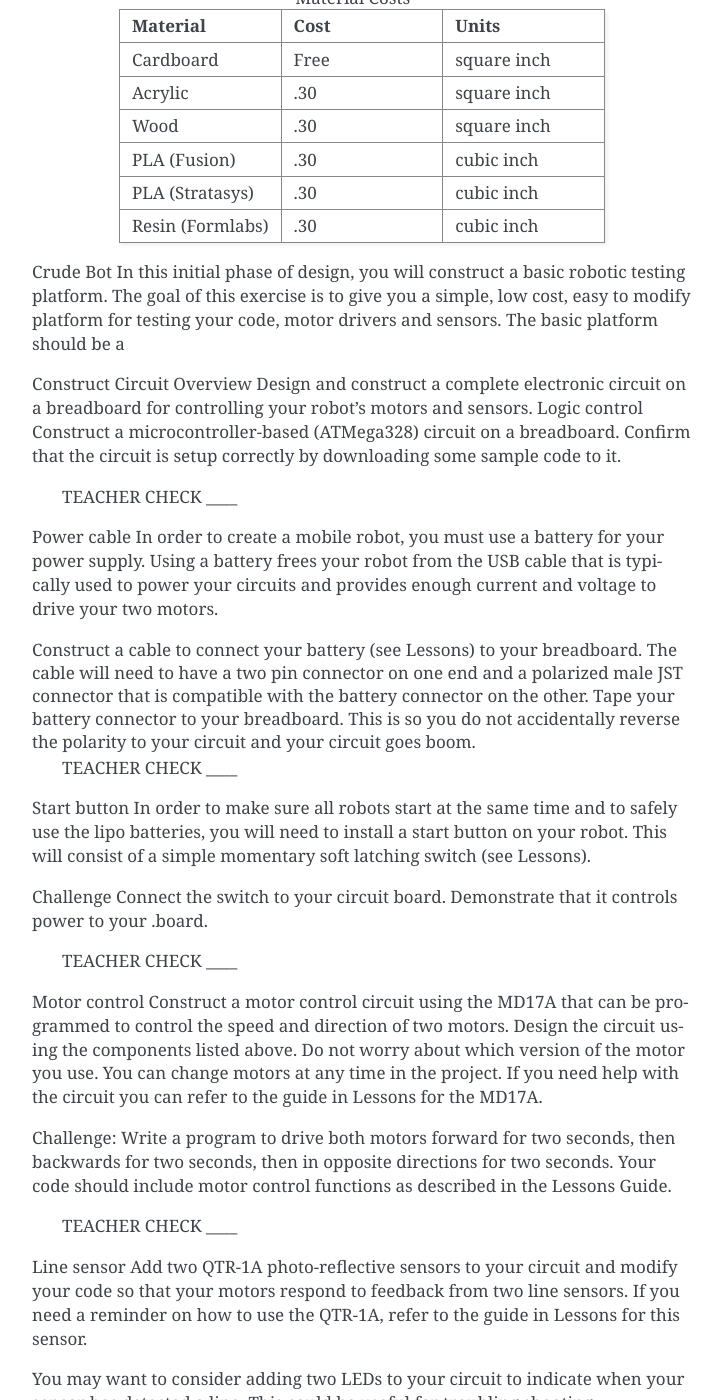
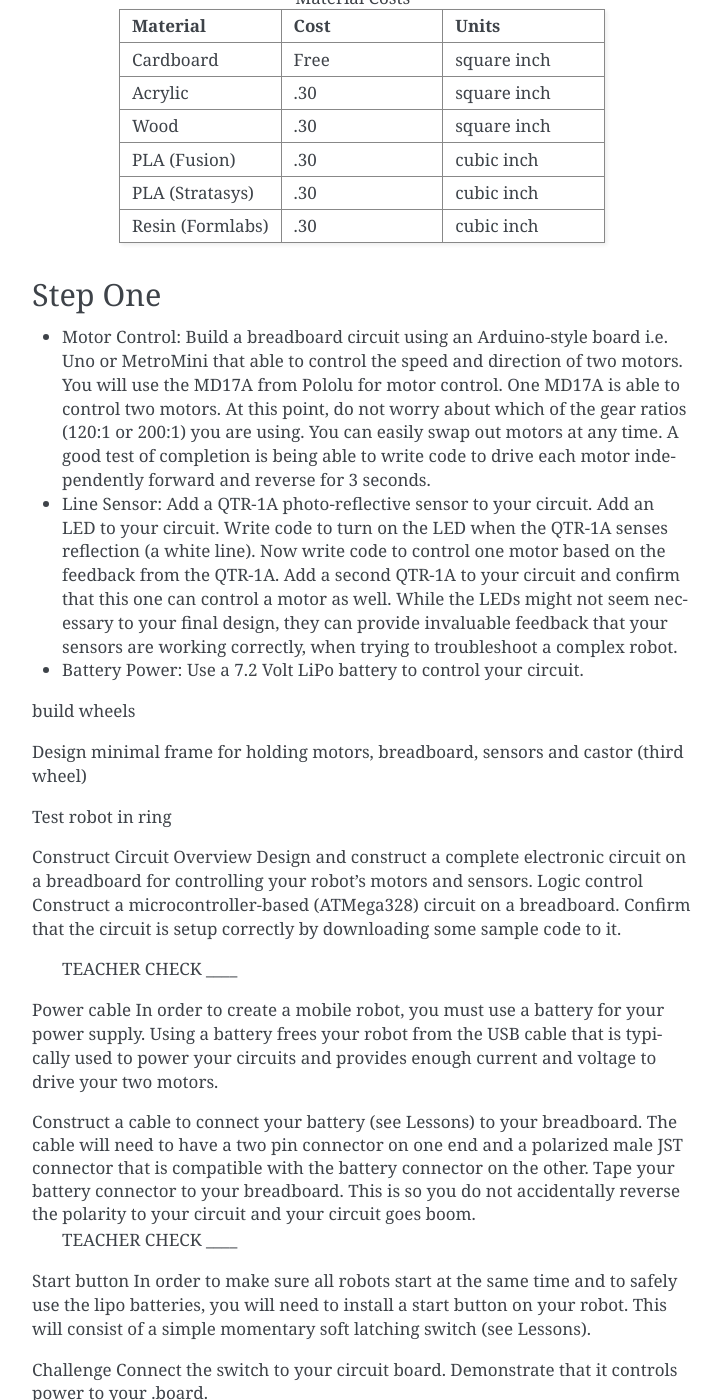
Before and after one commit to maxtkc/mvths-wiki, a Sphinx documentation site: the page built from docs/066i-sumo-robot.rst, in a window 1280 px wide and 1400 px high, scrolled down 1305 px. Shown: the whole window, without its empty margins (388-1109 px from the left). Built offline with Sphinx 7.4.7, drawn with Linux system fonts in a browser that asks for light colours; pages that are not in the unit, such as notebooks, are missing from menus.

Commit message:
Update 066i-sumo-robot.rst

```diff
--- a/docs/066i-sumo-robot.rst
+++ b/docs/066i-sumo-robot.rst
@@ -52,8 +52,24 @@ The total cost of construction of your robot must not exceed $40. This includes
      - .30
      - cubic inch
 
-Crude Bot
-In this initial phase of design, you will construct a basic robotic testing platform. The goal of this exercise is to give you a simple, low cost, easy to modify platform for testing your code, motor drivers and sensors. The basic platform should be a
+Step One
+--------
+
+- Motor Control: Build a breadboard circuit using an Arduino-style board i.e. Uno or MetroMini that able to control the speed and direction of two motors. You will use the MD17A from Pololu for motor control. One MD17A is able to control two motors. At this point, do not worry about which of the gear ratios (120:1 or 200:1) you are using. You can easily swap out motors at any time. A good test of completion is being able to write code to drive each motor independently forward and reverse for 3 seconds.
+
+- Line Sensor: Add a QTR-1A photo-reflective sensor to your circuit. Add an LED to your circuit. Write code to turn on the LED when the QTR-1A senses reflection (a white line). Now write code to control one motor based on the feedback from the QTR-1A. Add a second QTR-1A to your circuit and confirm that this one can control a motor as well. While the LEDs might not seem necessary to your final design, they can provide invaluable feedback that your sensors are working correctly, when trying to troubleshoot a complex robot.
+
+- Battery Power: Use a 7.2 Volt LiPo battery to control your circuit.
+
+build wheels
+
+Design minimal frame for holding motors, breadboard, sensors and castor (third wheel)
+
+Test robot in ring
+
+
+
+
 
 Construct Circuit
 Overview
```
